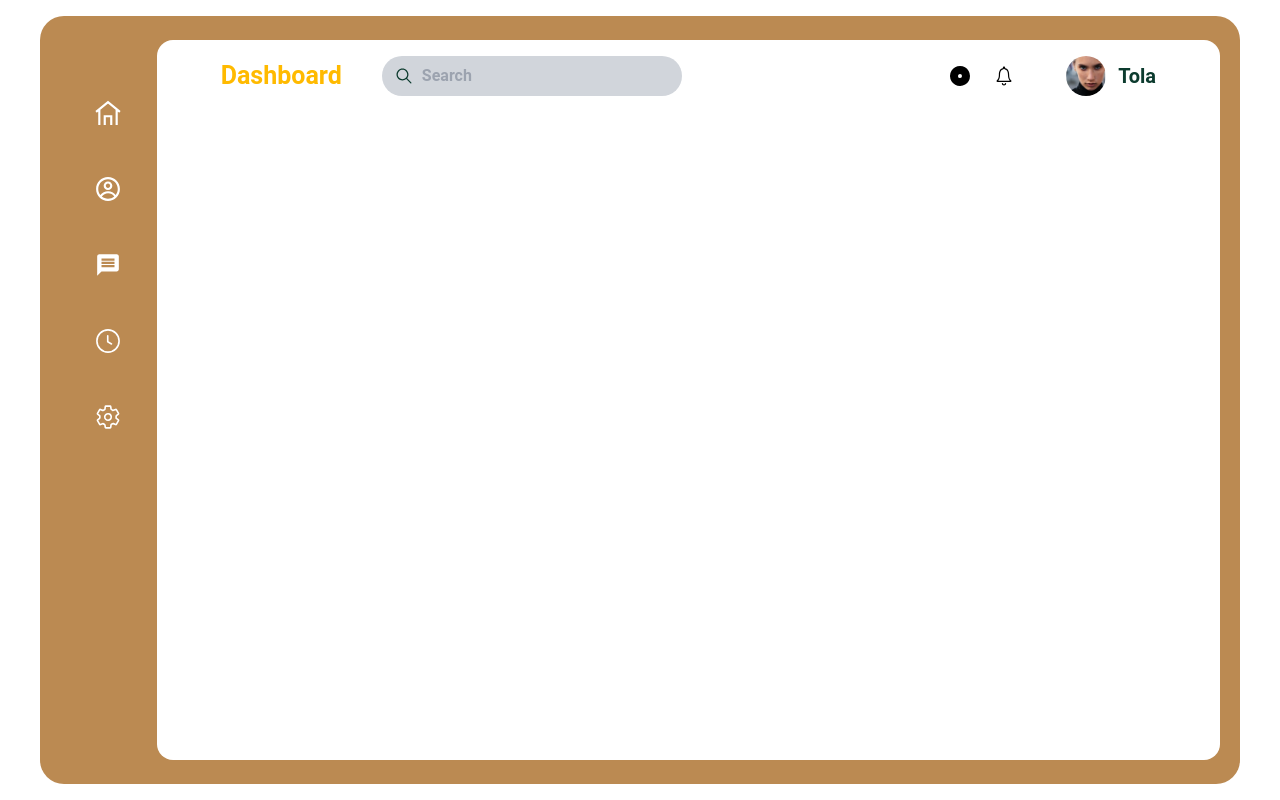
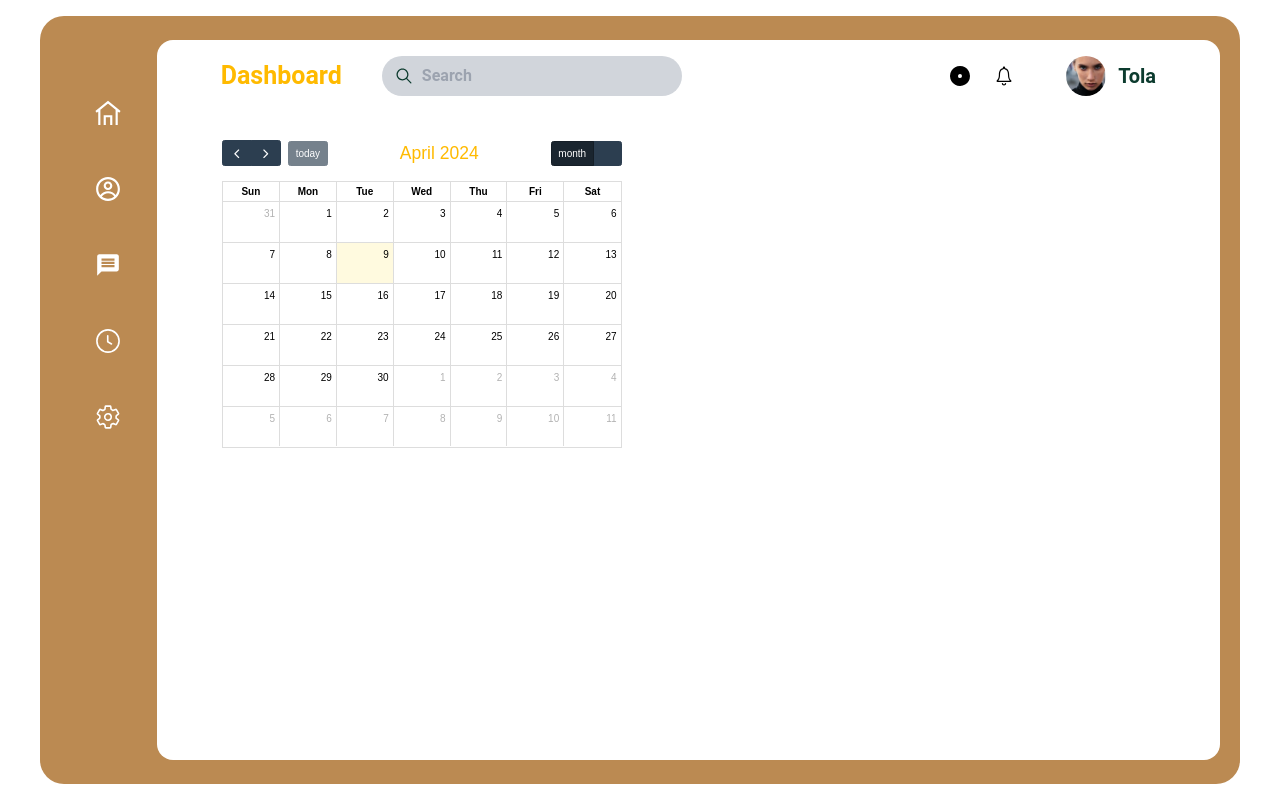
Before and after one commit to IamMishael06/Mars-Schedule, a React (Create React App) app: page / in a window 1280 px wide. Built offline with nearby package versions, Linux system fonts and the light colour scheme.

Commit message:
3rd commit

```diff
--- a/package.json
+++ b/package.json
@@ -3,6 +3,9 @@
   "version": "0.1.0",
   "private": true,
   "dependencies": {
+    "@fullcalendar/core": "^6.1.11",
+    "@fullcalendar/daygrid": "^6.1.11",
+    "@fullcalendar/react": "^6.1.11",
     "@testing-library/jest-dom": "^5.17.0",
     "@testing-library/react": "^13.4.0",
     "@testing-library/user-event": "^13.5.0",
--- a/src/dashboard/App.jsx
+++ b/src/dashboard/App.jsx
@@ -3,6 +3,7 @@ import NavBar from "./NavBar";
 import { IoIosSearch } from "react-icons/io";
 
 import SideNav from "./SideNav";
+import Calendar from "./Calendar";
 
 const App = () => {
   return (
@@ -13,6 +14,9 @@ const App = () => {
         </div>
         <div className=" h-full w-11/12 py-4 flex flex-col gap-4 bg-white rounded-2xl">
           <NavBar />
+          <div className="w-[400px] mt-7 ml-[65px] h-[40px]">
+            <Calendar/>
+          </div>
 
 
         </div>
--- /dev/null
+++ b/src/dashboard/Calendar.jsx
@@ -0,0 +1,31 @@
+import React from 'react';
+import FullCalendar from '@fullcalendar/react';
+import dayGridPlugin from '@fullcalendar/daygrid';
+; // Import custom styles
+
+const Calendar = () => {
+  return (
+    <div className="calendar-container">
+      <FullCalendar
+        plugins={[dayGridPlugin]}
+        initialView="dayGridMonth"
+
+        aspectRatio={1.5} // Set aspect ratio to maintain a square shape
+        headerToolbar={{
+          left: 'prev,next today',
+          center: 'title',
+          right: 'dayGridMonth,timeGridWeek,timeGridDay'
+        }}
+        dayMaxEventRows={true} // Enable multi-line event display
+        eventTimeFormat={{
+          hour: 'numeric',
+          minute: '2-digit',
+          omitZeroMinute: true,
+          meridiem: 'short'
+        }}
+      />
+    </div>
+  );
+};
+
+export default Calendar;
--- a/src/index.css
+++ b/src/index.css
@@ -2,3 +2,40 @@
 @tailwind components;
 @tailwind utilities;
 @import url('https://fonts.googleapis.com/css2?family=Lato:ital,wght@0,100;0,300;0,400;0,700;0,900;1,100;1,300;1,400;1,700;1,900&family=Quicksand:wght@300..700&family=Roboto:ital,wght@0,100;0,300;0,400;0,500;0,700;0,900;1,100;1,300;1,400;1,500;1,700;1,900&family=Rubik:ital,wght@0,300..900;1,300..900&display=swap');
+
+
+
+/* Calendar.css */
+.calendar-container {
+  font-family: Arial, sans-serif;
+  font-size: 10px;
+}
+
+/* Customize header buttons */
+.fc-header-toolbar {
+  margin-bottom: 10px;
+  color: #FFBA00;
+}
+
+/* Customize day cell */
+.fc-daygrid-day {
+  padding: 5px;
+}
+
+/* Customize event display */
+.fc-event {
+  font-size: 12px;
+  padding: 2px 5px;
+}
+
+/* Customize event title */
+.fc-event-title {
+  font-weight: bold;
+
+}
+
+/* Customize event time */
+.fc-event-time {
+  margin-left: 5px;
+  font-size: 10px;
+}
```
Also changed, not shown: src/dashboard/NavBar.jsx (+27 -22 lines), 1 other file (tests, documents, lock files or other folders).
